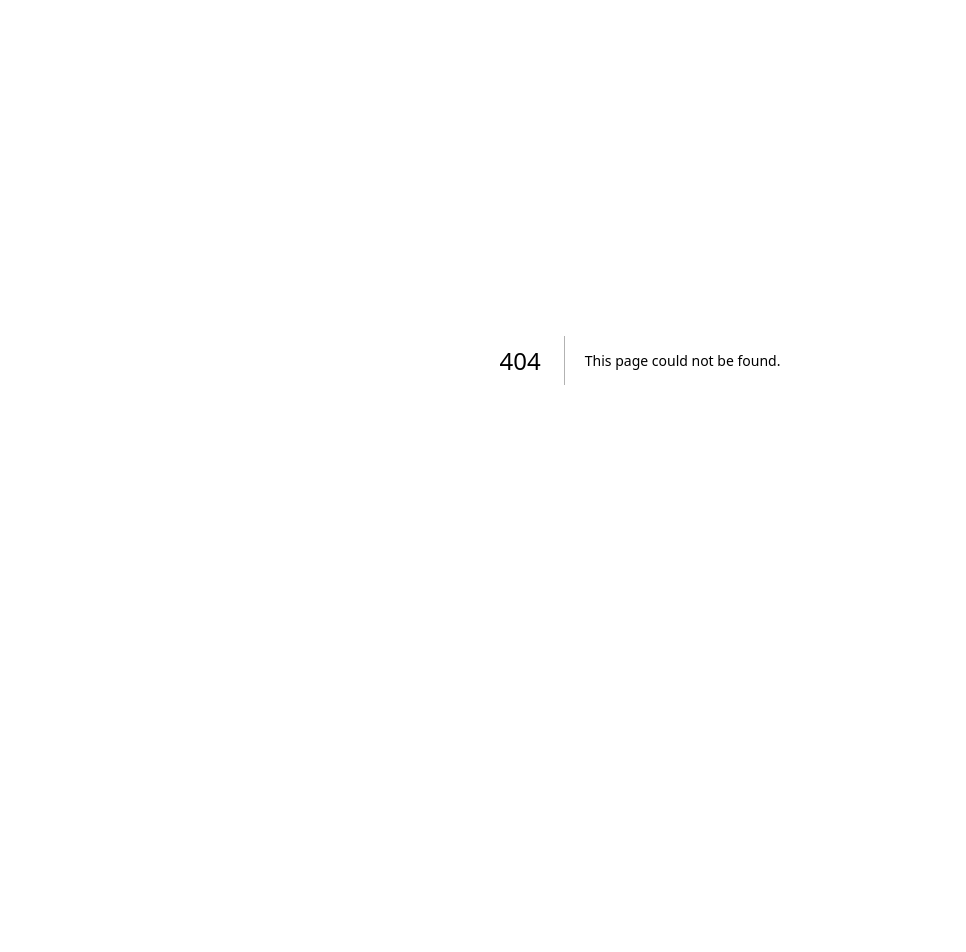
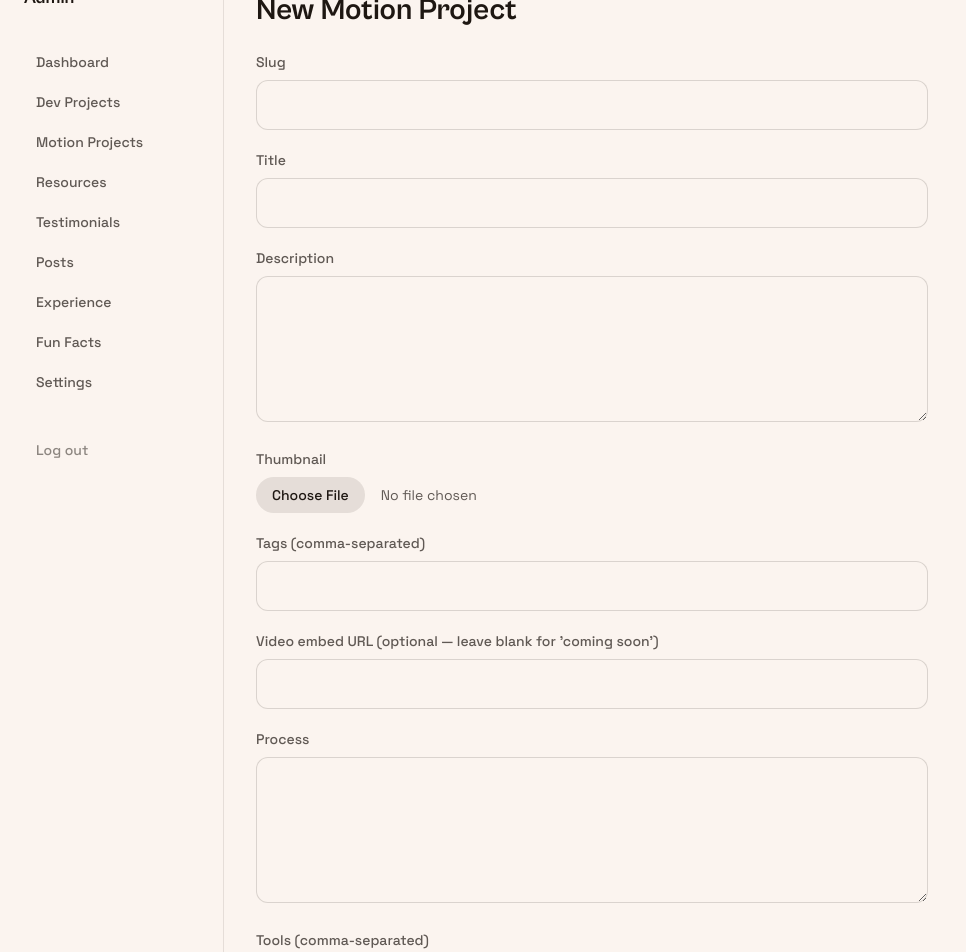
Before and after one commit to OkataMiracleDev/my_portfolio, a Next.js app: page /admin/projects/animate/new in a window 1280 px wide. Before the commit this address had no page. Shown: the part 40-992 px from the top of the page, without its empty margins (0-966 px from the left). Before the commit the page ends 800 px from the top, so only its background shows below. Built offline with nearby package versions, Linux system fonts and the light colour scheme; no server answers.

Commit message:
feat: add motion projects admin CRUD UI with drag-to-reorder

```diff
--- /dev/null
+++ b/app/admin/projects/animate/[id]/page.tsx
@@ -0,0 +1,21 @@
+import { notFound } from "next/navigation";
+import { getMotionProject } from "@/lib/actions/motion-projects";
+import MotionProjectForm from "@/components/Admin/MotionProjects/MotionProjectForm";
+import { updateMotionProjectAction } from "../actions";
+
+export default async function EditMotionProjectPage({ params }: { params: Promise<{ id: string }> }) {
+  const { id } = await params;
+  const project = await getMotionProject(id);
+  if (!project) notFound();
+
+  const boundAction = updateMotionProjectAction.bind(null, id);
+
+  return (
+    <div>
+      <h1 className="mb-6 font-[family-name:var(--font-cabinet-grotesk)] text-3xl font-bold">
+        Edit {project.title}
+      </h1>
+      <MotionProjectForm project={project} action={boundAction} />
+    </div>
+  );
+}
--- /dev/null
+++ b/app/admin/projects/animate/actions.ts
@@ -0,0 +1,47 @@
+"use server";
+
+import { redirect } from "next/navigation";
+import {
+  createMotionProject,
+  updateMotionProject,
+  deleteMotionProject,
+  reorderMotionProjects,
+  type MotionProjectInput,
+} from "@/lib/actions/motion-projects";
+
+function parseForm(formData: FormData): MotionProjectInput {
+  return {
+    slug: String(formData.get("slug") ?? ""),
+    title: String(formData.get("title") ?? ""),
+    description: String(formData.get("description") ?? ""),
+    thumbnail: String(formData.get("thumbnail") ?? ""),
+    tags: String(formData.get("tags") ?? "")
+      .split(",")
+      .map((t) => t.trim())
+      .filter(Boolean),
+    videoEmbedUrl: (formData.get("videoEmbedUrl") as string) || null,
+    process: String(formData.get("process") ?? ""),
+    tools: String(formData.get("tools") ?? "")
+      .split(",")
+      .map((t) => t.trim())
+      .filter(Boolean),
+  };
+}
+
+export async function createMotionProjectAction(formData: FormData) {
+  await createMotionProject(parseForm(formData));
+  redirect("/admin/projects/animate");
+}
+
+export async function updateMotionProjectAction(id: string, formData: FormData) {
+  await updateMotionProject(id, parseForm(formData));
+  redirect("/admin/projects/animate");
+}
+
+export async function deleteMotionProjectAction(id: string) {
+  await deleteMotionProject(id);
+}
+
+export async function reorderMotionProjectsAction(orderedIds: string[]) {
+  await reorderMotionProjects(orderedIds);
+}
--- /dev/null
+++ b/app/admin/projects/animate/new/page.tsx
@@ -0,0 +1,13 @@
+import MotionProjectForm from "@/components/Admin/MotionProjects/MotionProjectForm";
+import { createMotionProjectAction } from "../actions";
+
+export default function NewMotionProjectPage() {
+  return (
+    <div>
+      <h1 className="mb-6 font-[family-name:var(--font-cabinet-grotesk)] text-3xl font-bold">
+        New Motion Project
+      </h1>
+      <MotionProjectForm action={createMotionProjectAction} />
+    </div>
+  );
+}
--- /dev/null
+++ b/app/admin/projects/animate/page.tsx
@@ -0,0 +1,30 @@
+import Link from "next/link";
+import { listMotionProjects } from "@/lib/actions/motion-projects";
+import MotionProjectsList from "@/components/Admin/MotionProjects/MotionProjectsList";
+
+export const dynamic = "force-dynamic";
+
+export default async function MotionProjectsPage() {
+  const items = await listMotionProjects();
+
+  return (
+    <div>
+      <div className="mb-6 flex items-center justify-between">
+        <h1 className="font-[family-name:var(--font-cabinet-grotesk)] text-3xl font-bold">
+          Motion Projects
+        </h1>
+        <Link
+          href="/admin/projects/animate/new"
+          className="rounded-pill bg-accent-animate px-5 py-2.5 text-sm font-semibold text-ink"
+        >
+          + New
+        </Link>
+      </div>
+      {items.length === 0 ? (
+        <p className="text-ink/50">No motion projects yet.</p>
+      ) : (
+        <MotionProjectsList initialItems={items} />
+      )}
+    </div>
+  );
+}
--- /dev/null
+++ b/components/Admin/MotionProjects/MotionProjectForm.tsx
@@ -0,0 +1,91 @@
+"use client";
+
+import { useState } from "react";
+import UploadWidget from "@/components/Admin/UploadWidget";
+import type { motionProjects } from "@/lib/db/schema";
+
+type MotionProject = typeof motionProjects.$inferSelect;
+
+interface MotionProjectFormProps {
+  project?: MotionProject;
+  action: (formData: FormData) => void;
+}
+
+export default function MotionProjectForm({ project, action }: MotionProjectFormProps) {
+  const [thumbnail, setThumbnail] = useState(project?.thumbnail ?? "");
+
+  return (
+    <form action={action} className="max-w-2xl space-y-5">
+      <input type="hidden" name="thumbnail" value={thumbnail} />
+
+      <Field label="Slug" name="slug" defaultValue={project?.slug} required />
+      <Field label="Title" name="title" defaultValue={project?.title} required />
+      <TextArea label="Description" name="description" defaultValue={project?.description} required />
+      <UploadWidget label="Thumbnail" value={thumbnail} onChange={setThumbnail} />
+      <Field label="Tags (comma-separated)" name="tags" defaultValue={project?.tags.join(", ")} required />
+      <Field
+        label="Video embed URL (optional — leave blank for 'coming soon')"
+        name="videoEmbedUrl"
+        defaultValue={project?.videoEmbedUrl ?? ""}
+      />
+      <TextArea label="Process" name="process" defaultValue={project?.process} required />
+      <Field label="Tools (comma-separated)" name="tools" defaultValue={project?.tools.join(", ")} required />
+
+      <button
+        type="submit"
+        className="rounded-pill bg-accent-animate px-6 py-3 font-semibold text-ink transition-transform duration-200 ease-out active:scale-[0.97]"
+      >
+        Save
+      </button>
+    </form>
+  );
+}
+
+function Field({
+  label,
+  name,
+  defaultValue,
+  required,
+}: {
+  label: string;
+  name: string;
+  defaultValue?: string | null;
+  required?: boolean;
+}) {
+  return (
+    <div>
+      <label className="mb-2 block text-sm font-medium text-ink/70">{label}</label>
+      <input
+        name={name}
+        defaultValue={defaultValue ?? ""}
+        required={required}
+        className="w-full rounded-xl border border-ink/15 bg-base px-4 py-3 text-ink focus:outline-none focus:ring-2 focus:ring-accent-animate"
+      />
+    </div>
+  );
+}
+
+function TextArea({
+  label,
+  name,
+  defaultValue,
+  required,
+}: {
+  label: string;
+  name: string;
+  defaultValue?: string | null;
+  required?: boolean;
+}) {
+  return (
+    <div>
+      <label className="mb-2 block text-sm font-medium text-ink/70">{label}</label>
+      <textarea
+        name={name}
+        defaultValue={defaultValue ?? ""}
+        required={required}
+        rows={5}
+        className="w-full rounded-xl border border-ink/15 bg-base px-4 py-3 text-ink focus:outline-none focus:ring-2 focus:ring-accent-animate"
+      />
+    </div>
+  );
+}
--- /dev/null
+++ b/components/Admin/MotionProjects/MotionProjectsList.tsx
@@ -0,0 +1,62 @@
+"use client";
+
+import { useState } from "react";
+import Link from "next/link";
+import type { motionProjects } from "@/lib/db/schema";
+import { deleteMotionProjectAction, reorderMotionProjectsAction } from "@/app/admin/projects/animate/actions";
+
+type MotionProject = typeof motionProjects.$inferSelect;
+
+export default function MotionProjectsList({ initialItems }: { initialItems: MotionProject[] }) {
+  const [items, setItems] = useState(initialItems);
+  const [dragIndex, setDragIndex] = useState<number | null>(null);
+
+  function handleDrop(dropIndex: number) {
+    if (dragIndex === null || dragIndex === dropIndex) return;
+    const next = [...items];
+    const [moved] = next.splice(dragIndex, 1);
+    next.splice(dropIndex, 0, moved);
+    setItems(next);
+    setDragIndex(null);
+    reorderMotionProjectsAction(next.map((item) => item.id));
+  }
+
+  async function handleDelete(id: string) {
+    if (!confirm("Delete this project? This cannot be undone.")) return;
+    setItems((prev) => prev.filter((item) => item.id !== id));
+    await deleteMotionProjectAction(id);
+  }
+
+  return (
+    <ul className="divide-y divide-ink/10 rounded-card bg-base-raised">
+      {items.map((item, index) => (
+        <li
+          key={item.id}
+          draggable
+          onDragStart={() => setDragIndex(index)}
+          onDragOver={(e) => e.preventDefault()}
+          onDrop={() => handleDrop(index)}
+          className="flex cursor-grab items-center justify-between gap-4 px-6 py-4"
+        >
+          <span className="text-ink/30">⠿</span>
+          <div className="flex-1">
+            <p className="font-semibold text-ink">{item.title}</p>
+            <p className="text-sm text-ink/50">{item.slug}</p>
+          </div>
+          <Link
+            href={`/admin/projects/animate/${item.id}`}
+            className="rounded-pill border border-ink/15 px-4 py-2 text-sm font-medium text-ink hover:bg-ink/5"
+          >
+            Edit
+          </Link>
+          <button
+            onClick={() => handleDelete(item.id)}
+            className="rounded-pill border border-red-600/30 px-4 py-2 text-sm font-medium text-red-600 hover:bg-red-600/5"
+          >
+            Delete
+          </button>
+        </li>
+      ))}
+    </ul>
+  );
+}
```
